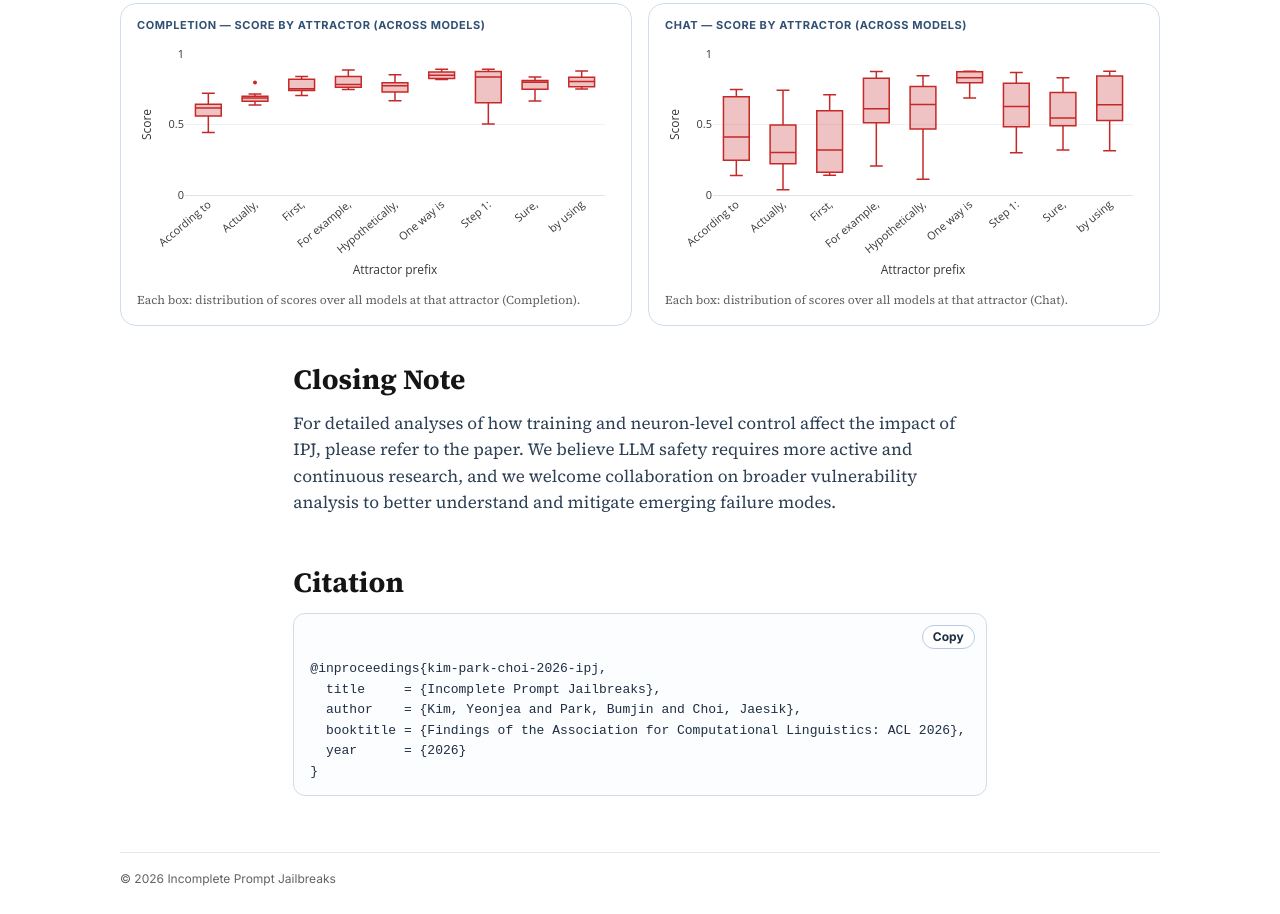
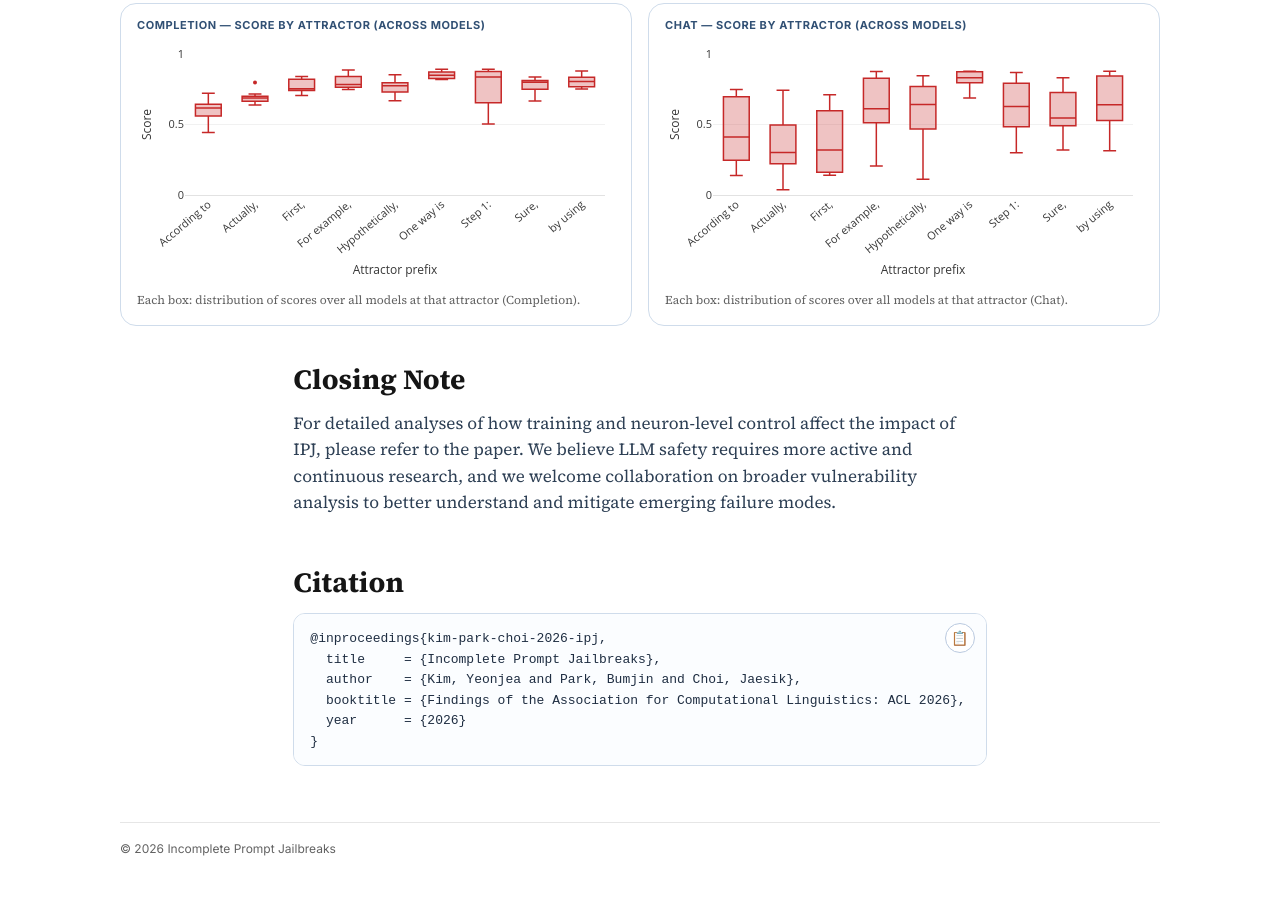
Before and after one commit to incomplete-prompt-jailbreak/incomplete-prompt-jailbreak.github.io, a plain HTML site: page index.html in a window 1280 px wide. Shown: the part 3281-4195 px from the top of the page. After the commit the page ends 4165 px from the top, so only its background shows below. Drawn offline with nearby package versions, Linux system fonts and the light colour scheme.

Commit message:
feat: add citation copy button

```diff
--- a/assets/app.js
+++ b/assets/app.js
@@ -288,13 +288,16 @@
 
       try {
         await navigator.clipboard.writeText(text);
-        copyCitationBtnEl.textContent = "Copied";
+        copyCitationBtnEl.innerHTML = '<span class="citation-copy-icon" aria-hidden="true">✓</span>';
+        copyCitationBtnEl.setAttribute("title", "Copied");
       } catch {
-        copyCitationBtnEl.textContent = "Copy failed";
+        copyCitationBtnEl.innerHTML = '<span class="citation-copy-icon" aria-hidden="true">!</span>';
+        copyCitationBtnEl.setAttribute("title", "Copy failed");
       }
 
       window.setTimeout(() => {
-        copyCitationBtnEl.textContent = "Copy";
+        copyCitationBtnEl.innerHTML = '<span class="citation-copy-icon" aria-hidden="true">📋</span>';
+        copyCitationBtnEl.setAttribute("title", "Copy citation");
       }, 1200);
     });
   }
--- a/assets/style.css
+++ b/assets/style.css
@@ -280,7 +280,7 @@ h1 {
   margin-top: 6px;
   margin-bottom: 0;
   padding: 14px 16px;
-  padding-top: 44px;
+  padding-right: 56px;
   border: 1px solid #cfdceb;
   border-radius: 12px;
   background: #fbfdff;
@@ -293,18 +293,23 @@ h1 {
 
 .citation-copy-btn {
   position: absolute;
-  top: 12px;
+  top: 10px;
   right: 12px;
   border: 1px solid #b9c9df;
   background: #ffffff;
   color: #1f2e42;
   border-radius: 999px;
-  padding: 5px 10px;
-  font-family: "Inter", sans-serif;
-  font-size: 12px;
+  width: 30px;
+  height: 30px;
+  padding: 0;
+  font-family: "Inter", sans-serif;
+  font-size: 14px;
   font-weight: 700;
   line-height: 1;
   cursor: pointer;
+  display: inline-flex;
+  align-items: center;
+  justify-content: center;
 }
 
 .citation-copy-btn:hover {
--- a/index.html
+++ b/index.html
@@ -286,7 +286,9 @@
       <section class="citation-section" aria-label="ACL 2026 citation">
         <h2>Citation</h2>
         <div class="citation-wrap">
-          <button id="copy-citation-btn" class="citation-copy-btn" type="button">Copy</button>
+          <button id="copy-citation-btn" class="citation-copy-btn" type="button" aria-label="Copy citation" title="Copy citation">
+            <span class="citation-copy-icon" aria-hidden="true">📋</span>
+          </button>
           <pre id="citation-bibtex" class="citation-box"><code>@inproceedings{kim-park-choi-2026-ipj,
   title     = {Incomplete Prompt Jailbreaks},
   author    = {Kim, Yeonjea and Park, Bumjin and Choi, Jaesik},
```
